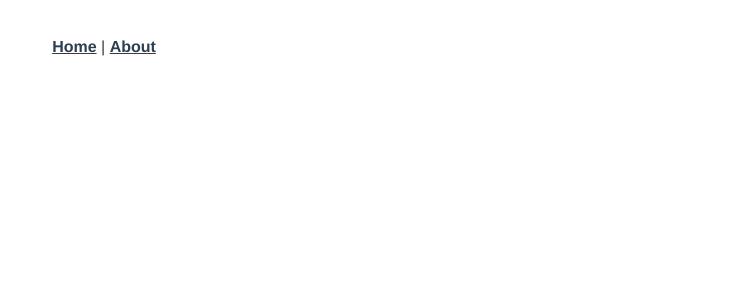
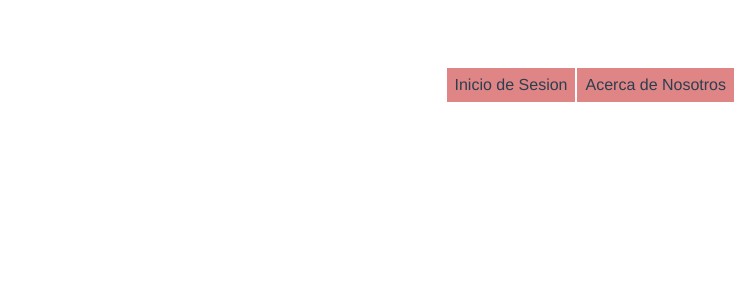
Before and after one commit to jozero9322/Proyecto_Mintic2021, a Vue app in the folder Sprint4/vue_ecotur/: page /login in a window 1280 px wide. Shown: the top 300 px of the page, without its empty margins (536-1280 px from the left). Built offline with nearby package versions, Linux system fonts and the light colour scheme.

Commit message:
se hizo un ejemplo de crear un componente y una vista

```diff
--- a/Sprint4/vue_ecotur/src/App.vue
+++ b/Sprint4/vue_ecotur/src/App.vue
@@ -1,8 +1,7 @@
 <template>
   <div id="app">
     <div id="nav">
-      <router-link to="/">Home</router-link> |
-      <router-link to="/about">About</router-link>
+
     </div>
     <router-view />
   </div>
--- /dev/null
+++ b/Sprint4/vue_ecotur/src/components/Navegacion.vue
@@ -0,0 +1,30 @@
+<template>
+    <nav class="navegacion">
+        <li>Inicio de Sesion</li>
+        <li>Acerca de Nosotros</li>
+    </nav>
+</template>
+
+<style scoped>
+.navegacion{
+    display: flex;
+    justify-content:flex-end;
+    list-style-type: none;
+}
+li{
+    padding: 8px;
+    margin-right: 2px;
+    background-color: rgb(223, 133, 133);
+}
+</style>
+
+<script>
+export default {
+    name:"Navegacion",
+    data: function (){
+        return {
+            varibale1:1,
+        }
+    }
+}
+</script>
--- a/Sprint4/vue_ecotur/src/router/index.js
+++ b/Sprint4/vue_ecotur/src/router/index.js
@@ -1,6 +1,7 @@
 import Vue from "vue";
 import VueRouter from "vue-router";
 import Home from "../views/Home.vue";
+import Login from "../views/Login.vue";
 
 Vue.use(VueRouter);
 
@@ -9,6 +10,11 @@ const routes = [
     path: "/",
     name: "Home",
     component: Home,
+  },
+  {
+    path: "/login",
+    name: "Login",
+    component: Login,
   },
   {
     path: "/about",
--- a/Sprint4/vue_ecotur/src/views/Home.vue
+++ b/Sprint4/vue_ecotur/src/views/Home.vue
@@ -1,18 +1,18 @@
 <template>
   <div class="home">
     <img alt="Vue logo" src="../assets/logo.png" />
-    <HelloWorld msg="Welcome to Your Vue.js App" />
+    <!-- <HelloWorld msg="Welcome to Your Vue.js App" /> -->
   </div>
 </template>
 
 <script>
 // @ is an alias to /src
-import HelloWorld from "@/components/HelloWorld.vue";
+
 
 export default {
   name: "Home",
   components: {
-    HelloWorld,
+
   },
 };
 </script>
--- /dev/null
+++ b/Sprint4/vue_ecotur/src/views/Login.vue
@@ -0,0 +1,29 @@
+<template>
+  <div >
+
+    <Navegacion/>
+    <!-- <HelloWorld msg="Welcome to Your Vue.js App" /> -->
+  </div>
+</template>
+
+<script>
+// @ is an alias to /src
+
+import Navegacion from "@/components/Navegacion"
+
+
+export default {
+  name: "Login",
+  components: {
+   Navegacion,
+  },
+  methods:{
+
+  },
+  data: function(){
+      return {
+
+      }
+  }
+};
+</script>
```
Also changed, not shown: 1 other file (tests, documents, lock files or other folders).
